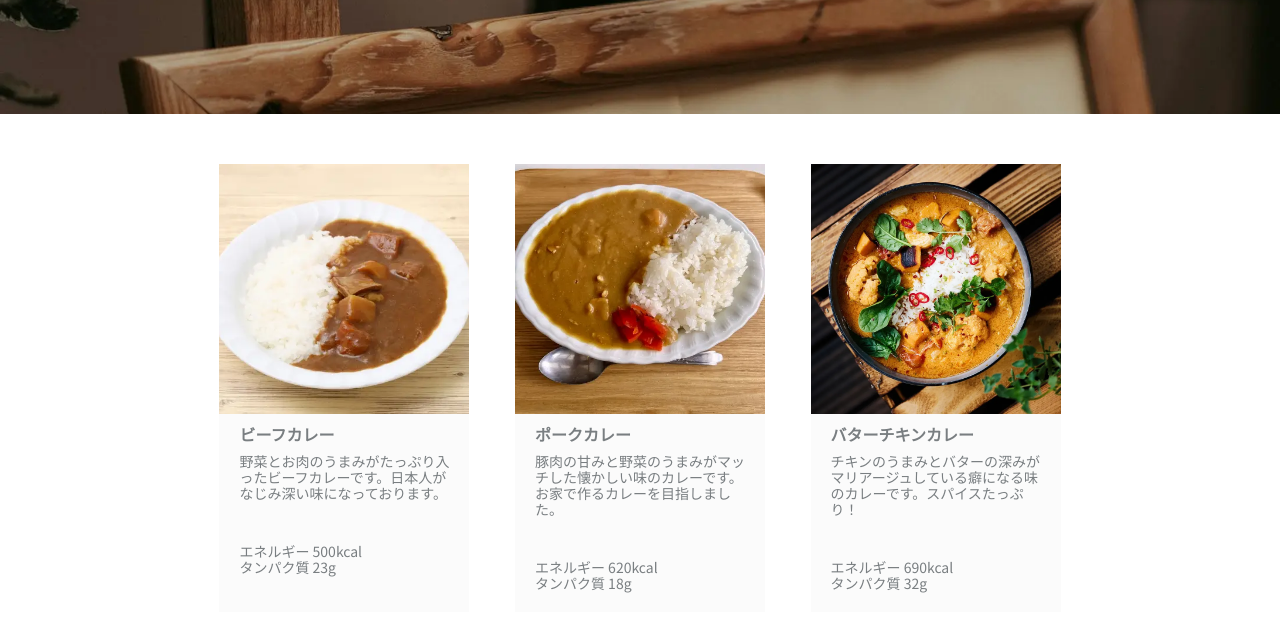
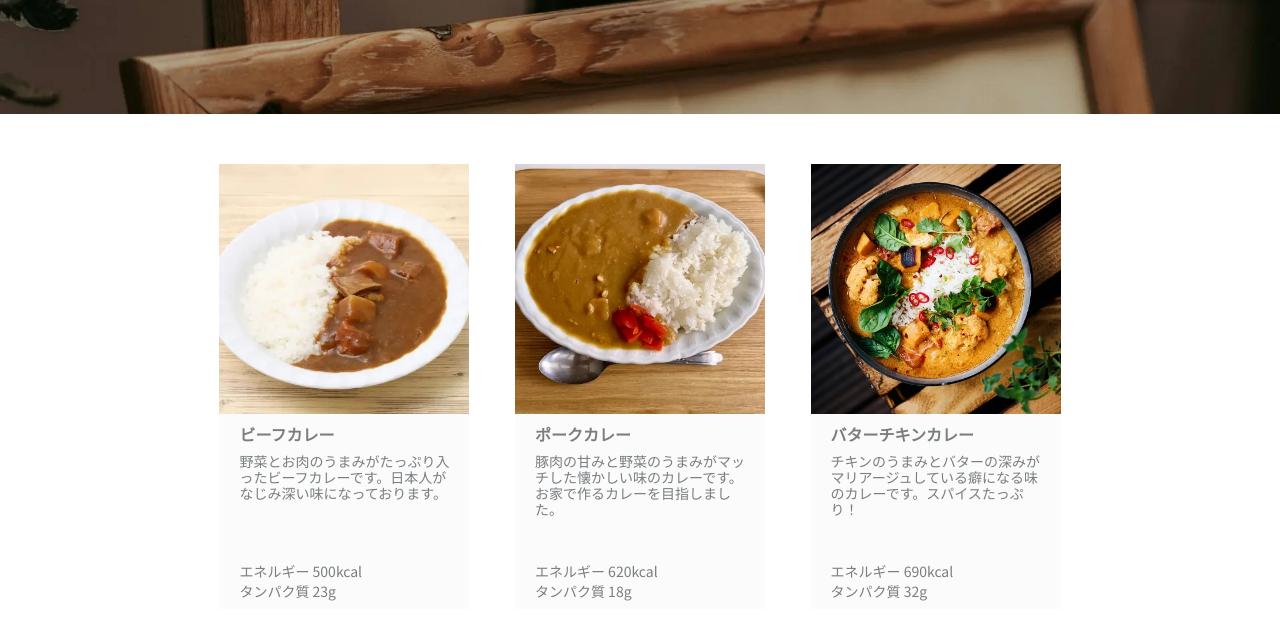
Before and after one commit to take1207/jissen-1, a plain HTML site: page menu.html in a window 1280 px wide. Shown: the part 326-952 px from the top of the page. Drawn offline with nearby package versions, Linux system fonts and the light colour scheme.

Commit message:
メニューの栄養情報をposition:absoluteに変更

```diff
--- a/css/style.css
+++ b/css/style.css
@@ -942,10 +942,11 @@ footer small{
 }
 
 .menu-item{
+    position: relative;
     width: calc(100% - 50% - 10px);
+    height: 230px;
     background-color: #FBFBFB;
     box-sizing: border-box;
-    overflow: hidden;
 }
 
 .menu-item img{
@@ -968,9 +969,19 @@ footer small{
 }
 
 .menu-energy,.menu-protein{
-        padding: 0 10px;
+    position: absolute;
+    bottom: 0;
+    padding: 0 10px;
     font-size: .8rem;
     line-height: 115%;
+}
+
+.menu-energy{
+    bottom: 25px;
+}
+
+.menu-protein{
+    bottom: 15px;
 }
 
 
@@ -1059,6 +1070,7 @@ footer small{
     }
 
     .menu-item{
+        height: 445px;
         width: 250px
        }
     .menu-item img{
@@ -1084,10 +1096,10 @@ footer small{
 
     }
     .menu-energy{
-        margin-top: 42px;
+        bottom: 30px;
     }
     .menu-protein{
-        padding-bottom: 20px;
+        bottom: 10px;
     }
 }
 
```
